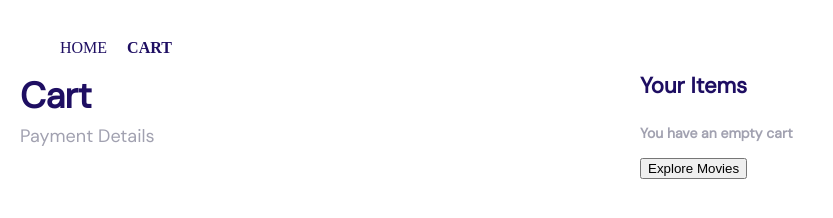
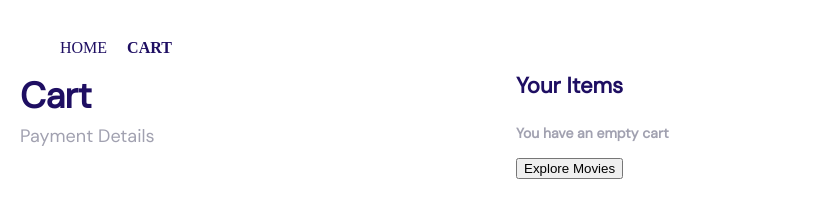
Before and after one commit to hugokrul/patedecampgne, a website: page public/html/cart.html in a window 1280 px wide. Shown: the whole page, without its empty margins (0-833 px from the left). Drawn offline with Linux system fonts and the light colour scheme; files that its build step writes are made by us from their sources; no server answers; files whose address does not match are found by name.

Commit message:
change styling

```diff
--- a/public/style/style.css
+++ b/public/style/style.css
@@ -84,7 +84,7 @@ p {
 
 .column11 {
   display: grid;
-  grid-template-columns: 50% 50%;
+  grid-template-columns: 40% 50%;
 }
 
 @media screen and (max-width: 800px) {
```
